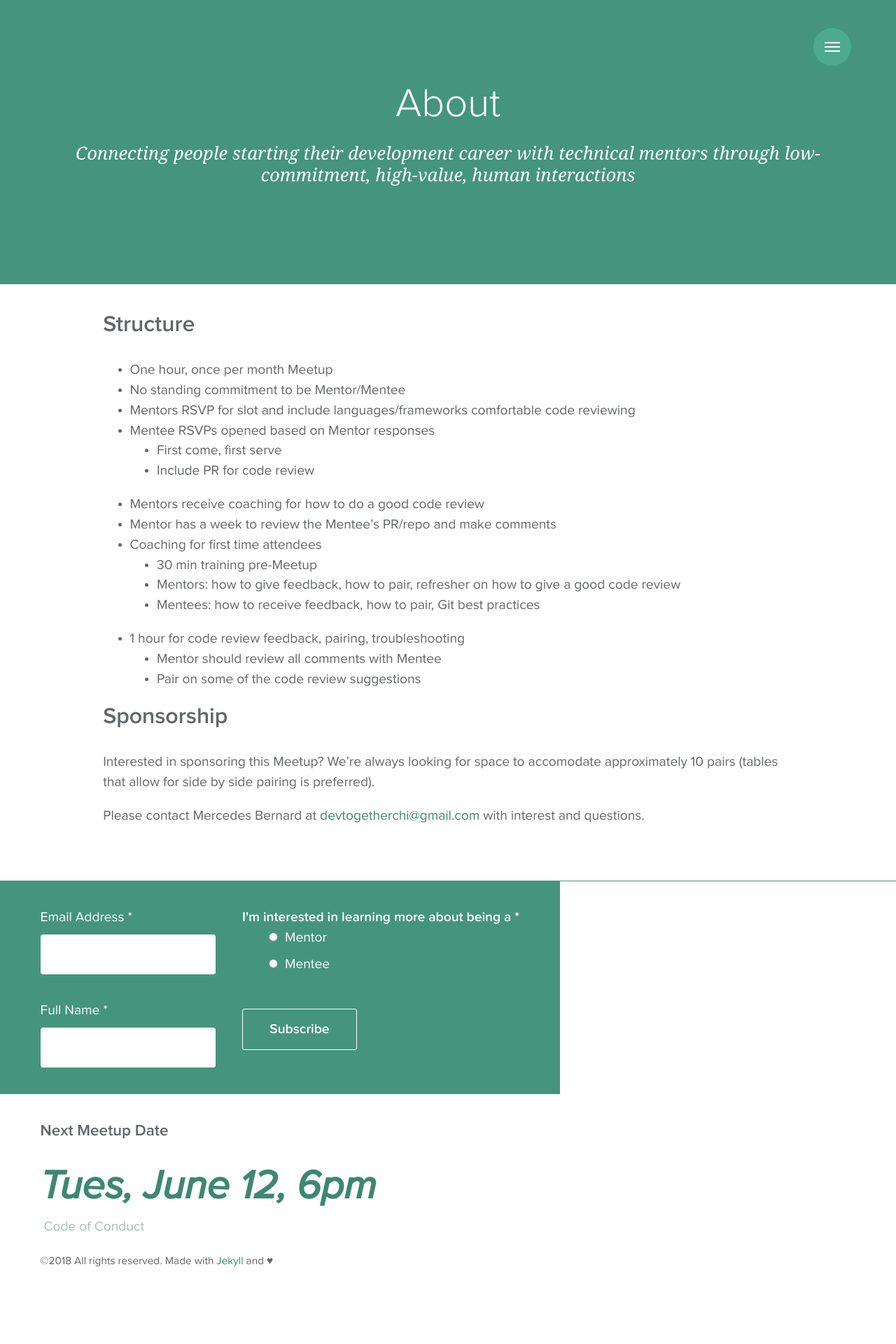
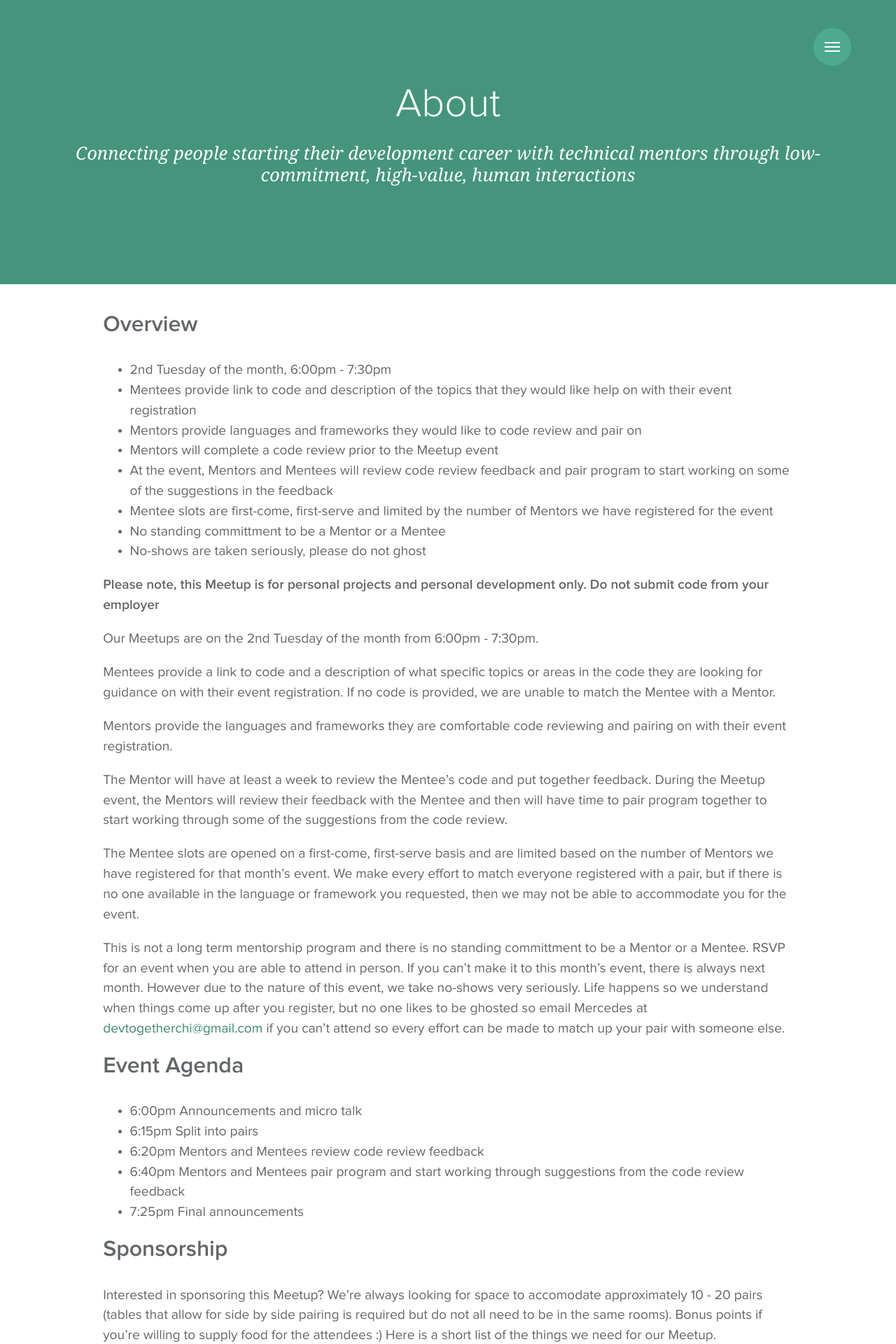
Before and after one commit to mercedesb/dev-together, a Jekyll site: the page built from docs/about.md, in a window 1280 px wide. Shown: the top 1920 px of the page at 70% size. Built offline with Jekyll 4.4.1, drawn with Linux system fonts in a browser that asks for light colours; some of the changed text lies outside the part shown.

Commit message:
updated about content and added next event

```diff
--- a/docs/_config.yml
+++ b/docs/_config.yml
@@ -39,7 +39,7 @@
   twitter   : http://twitter.com/devtogetherchi
   instagram : http://instagram.com/devtogetherchi
   meetup    : http://meetup.com/devtogetherchi
-  eventtime : Tues, June 12, 6pm
+  eventtime : Tues, July 10, 6pm
   eventlink : https://www.meetup.com/devtogetherchi/events/250565801/
 
 # google_analytics: UA-52446115-1
--- a/docs/about.md
+++ b/docs/about.md
@@ -5,24 +5,42 @@
 permalink: /about/
 ---
 
-## Structure
-- One hour, once per month Meetup
-- No standing commitment to be Mentor/Mentee
-- Mentors RSVP for slot and include languages/frameworks comfortable code reviewing
-- Mentee RSVPs opened based on Mentor responses
-  - First come, first serve
-  - Include PR for code review
-- Mentors receive coaching for how to do a good code review
-- Mentor has a week to review the Mentee's PR/repo and make comments
-- Coaching for first time attendees
-  - 30 min training pre-Meetup
-  - Mentors: how to give feedback, how to pair, refresher on how to give a good code review
-  - Mentees: how to receive feedback, how to pair, Git best practices
-- 1 hour for code review feedback, pairing, troubleshooting
-  - Mentor should review all comments with Mentee
-  - Pair on some of the code review suggestions
+## Overview
+- 2nd Tuesday of the month, 6:00pm - 7:30pm
+- Mentees provide link to code and description of the topics that they would like help on with their event registration
+- Mentors provide languages and frameworks they would like to code review and pair on
+- Mentors will complete a code review prior to the Meetup event
+- At the event, Mentors and Mentees will review code review feedback and pair program to start working on some of the suggestions in the feedback
+- Mentee slots are first-come, first-serve and limited by the number of Mentors we have registered for the event
+- No standing committment to be a Mentor or a Mentee
+- No-shows are taken seriously, please do not ghost
+
+**Please note, this Meetup is for personal projects and personal development only. Do not submit code from your employer**
+
+Our Meetups are on the 2nd Tuesday of the month from 6:00pm - 7:30pm.
+
+Mentees provide a link to code and a description of what specific topics or areas in the code they are looking for guidance on with their event registration. If no code is provided, we are unable to match the Mentee with a Mentor.
+
+Mentors provide the languages and frameworks they are comfortable code reviewing and pairing on with their event registration.
+
+The Mentor will have at least a week to review the Mentee's code and put together feedback. During the Meetup event, the Mentors will review their feedback with the Mentee and then will have time to pair program together to start working through some of the suggestions from the code review.
+
+The Mentee slots are opened on a first-come, first-serve basis and are limited based on the number of Mentors we have registered for that month's event. We make every effort to match everyone registered with a pair, but if there is no one available in the language or framework you requested, then we may not be able to accommodate you for the event.
+
+This is not a long term mentorship program and there is no standing committment to be a Mentor or a Mentee. RSVP for an event when you are able to attend in person. If you can't make it to this month's event, there is always next month. However due to the nature of this event, we take no-shows very seriously. Life happens so we understand when things come up after you register, but no one likes to be ghosted so email Mercedes at <devtogetherchi@gmail.com> if you can't attend so every effort can be made to match up your pair with someone else.
+
+
+## Event Agenda
+- 6:00pm Announcements and micro talk
+- 6:15pm Split into pairs
+- 6:20pm Mentors and Mentees review code review feedback
+- 6:40pm Mentors and Mentees pair program and start working through suggestions from the code review feedback
+- 7:25pm Final announcements
 
 ## Sponsorship
-Interested in sponsoring this Meetup? We're always looking for space to accomodate approximately 10 pairs (tables that allow for side by side pairing is preferred).
+Interested in sponsoring this Meetup? We're always looking for space to accomodate approximately 10 - 20 pairs (tables that allow for side by side pairing is required but do not all need to be in the same rooms). Bonus points if you're willing to supply food for the attendees :) Here is a short list of the things we need for our Meetup.
+- Stable wifi
+- Enough table space for pairing
+- Electrical outlets for those who need to plug in their laptops
 
 Please contact Mercedes Bernard at <devtogetherchi@gmail.com> with interest and questions.
```
